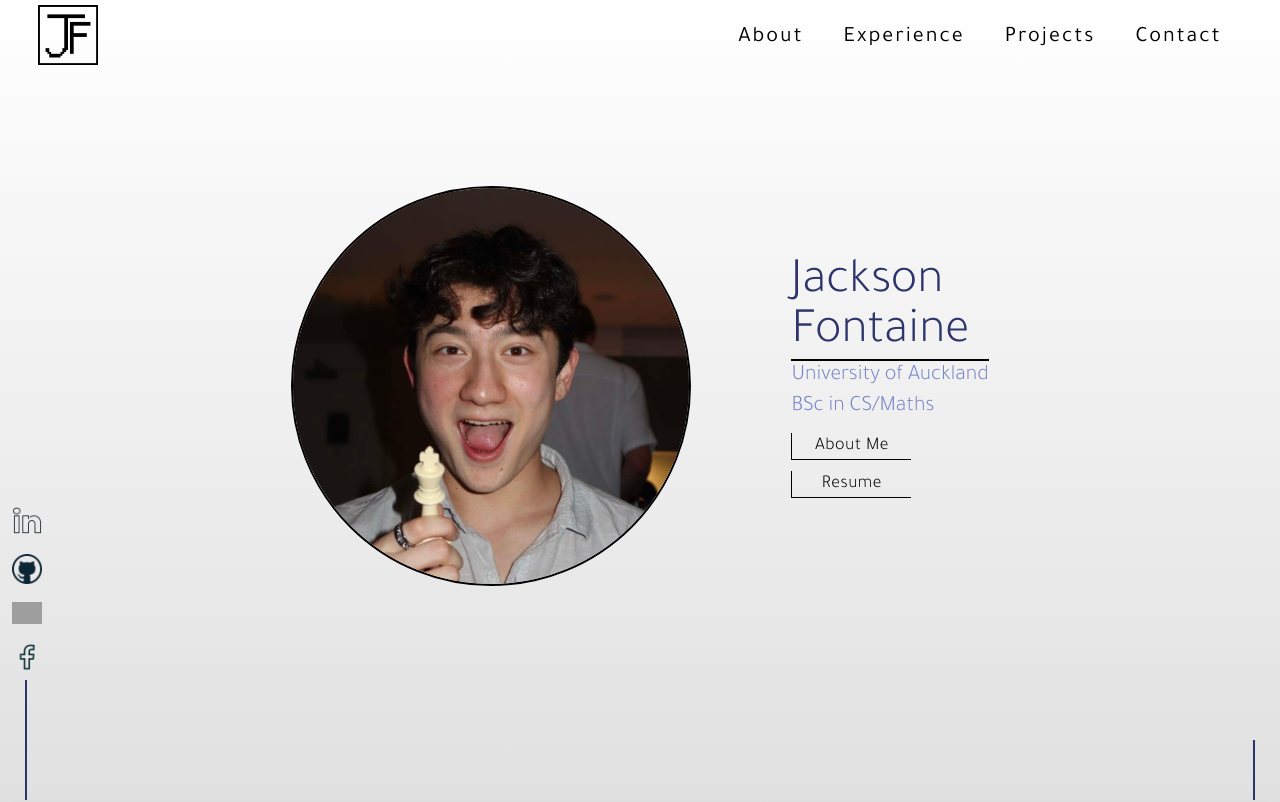
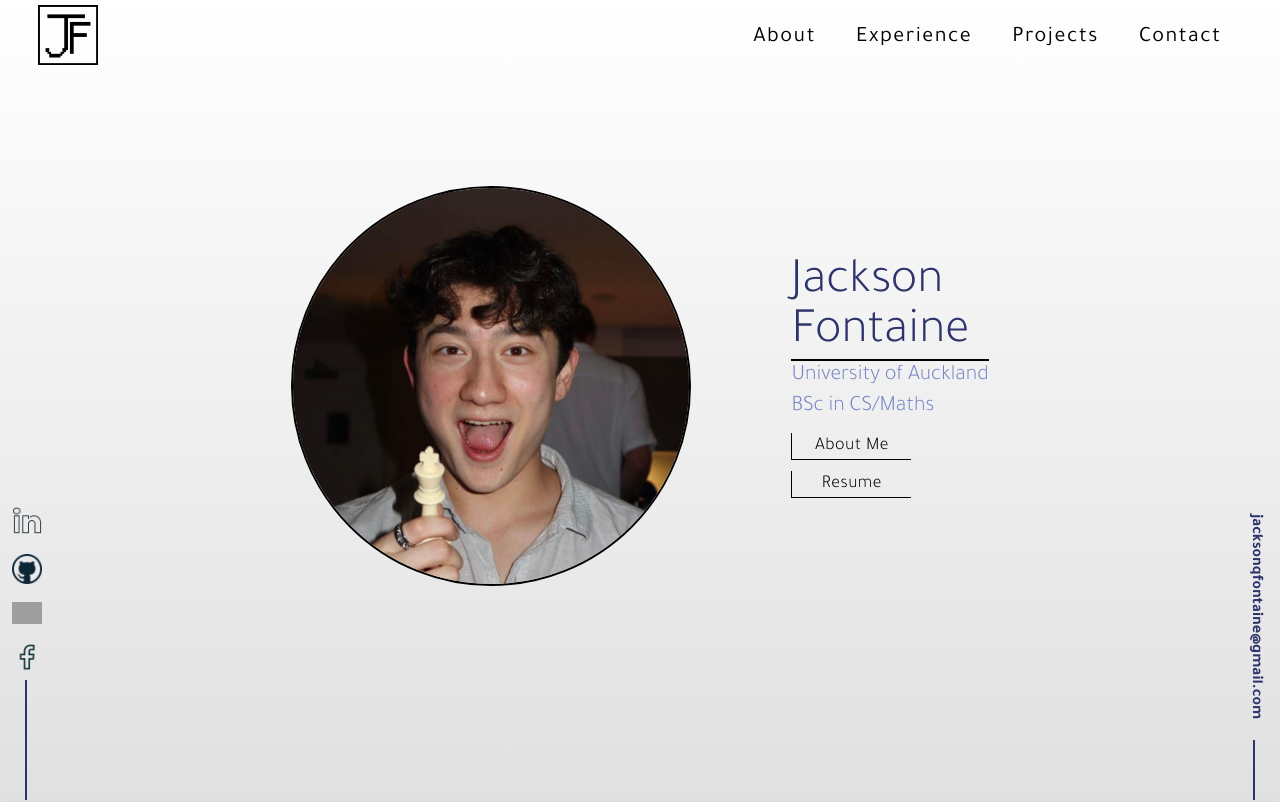
Before and after one commit to spartanjax/jf_portfolio, a React (Vite) app: page / in a window 1280 px wide. Shown: the top 802 px of the page. Built offline with nearby package versions, Linux system fonts and the light colour scheme; grey boxes are pictures that could not be loaded.

Commit message:
Bug Fixes
Elements not appearing upon opening.
Email overlay not showing up.
Navbar adjust.

```diff
--- a/src/App.jsx
+++ b/src/App.jsx
@@ -36,13 +36,16 @@ const App = () => {
     });
   });
 
-  const HiddenLeft = document.querySelectorAll('.hidden-left');
-  const HiddenRight = document.querySelectorAll('.hidden-right');
-  const Popup = document.querySelectorAll('.popup');
+  function show(){
+    const HiddenLeft = document.querySelectorAll('.hidden-left');
+    const HiddenRight = document.querySelectorAll('.hidden-right');
+    const Popup = document.querySelectorAll('.popup');
+    HiddenLeft.forEach((hidden) => observer.observe(hidden));
+    HiddenRight.forEach((hidden) => observer.observe(hidden));
+    Popup.forEach((hidden) => observer.observe(hidden));
+  }
 
-  HiddenLeft.forEach((hidden) => observer.observe(hidden));
-  HiddenRight.forEach((hidden) => observer.observe(hidden));
-  Popup.forEach((hidden) => observer.observe(hidden));
+  window.addEventListener('load', show);
 
   return (
     <div>
--- a/src/Components/Overlay/overlay.css
+++ b/src/Components/Overlay/overlay.css
@@ -28,7 +28,7 @@
 
 #overlay .email-link{
     position: fixed;
-    right: -201px;
+    right: -188px;
     bottom: 270px;
     z-index: 1000;
     display: flex;
@@ -42,7 +42,6 @@
 
 
 #overlay .email-link p{
-    font-size: 13px;
     color: #2D336B;
     font-weight: 600;
     transition: 0.3s;
@@ -51,7 +50,7 @@
 #overlay .email-link p:hover{
     cursor: pointer;
     transform: translateX(-4px);
-    filter: drop-shadow(0 0 0.1rem black);
+    filter: drop-shadow(0 0 0.2rem black);
 }
 
 .vertical-line1{
--- a/src/index.css
+++ b/src/index.css
@@ -36,13 +36,13 @@ a{
     outline: 0;
     background: 0;
     cursor: pointer;
-    letter-spacing: 2px;
+    letter-spacing: 1.5px;
     transition: all .25s;
 }
 
 .navBut:hover{
     color: dimgrey;
-    letter-spacing: 5px;
+    letter-spacing: 4px;
 }
 
 .navBut.dark.active{
```
